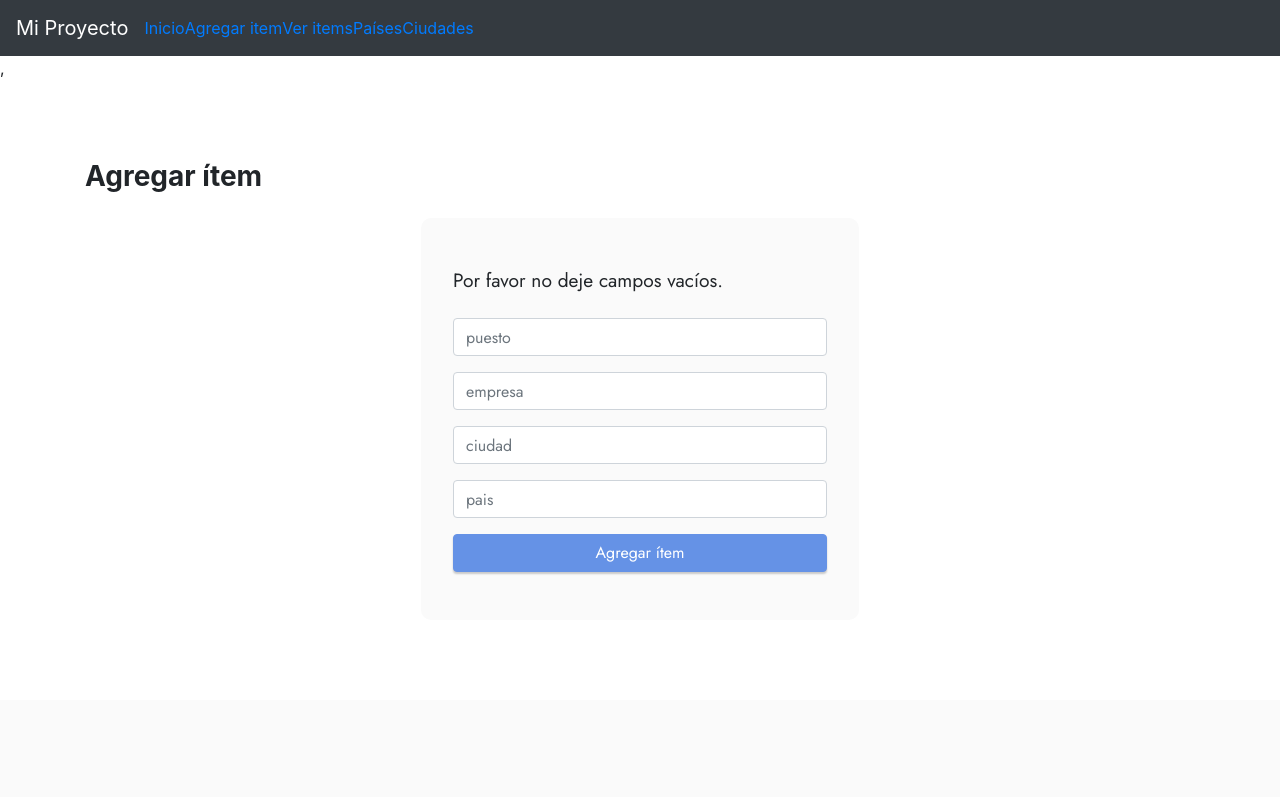
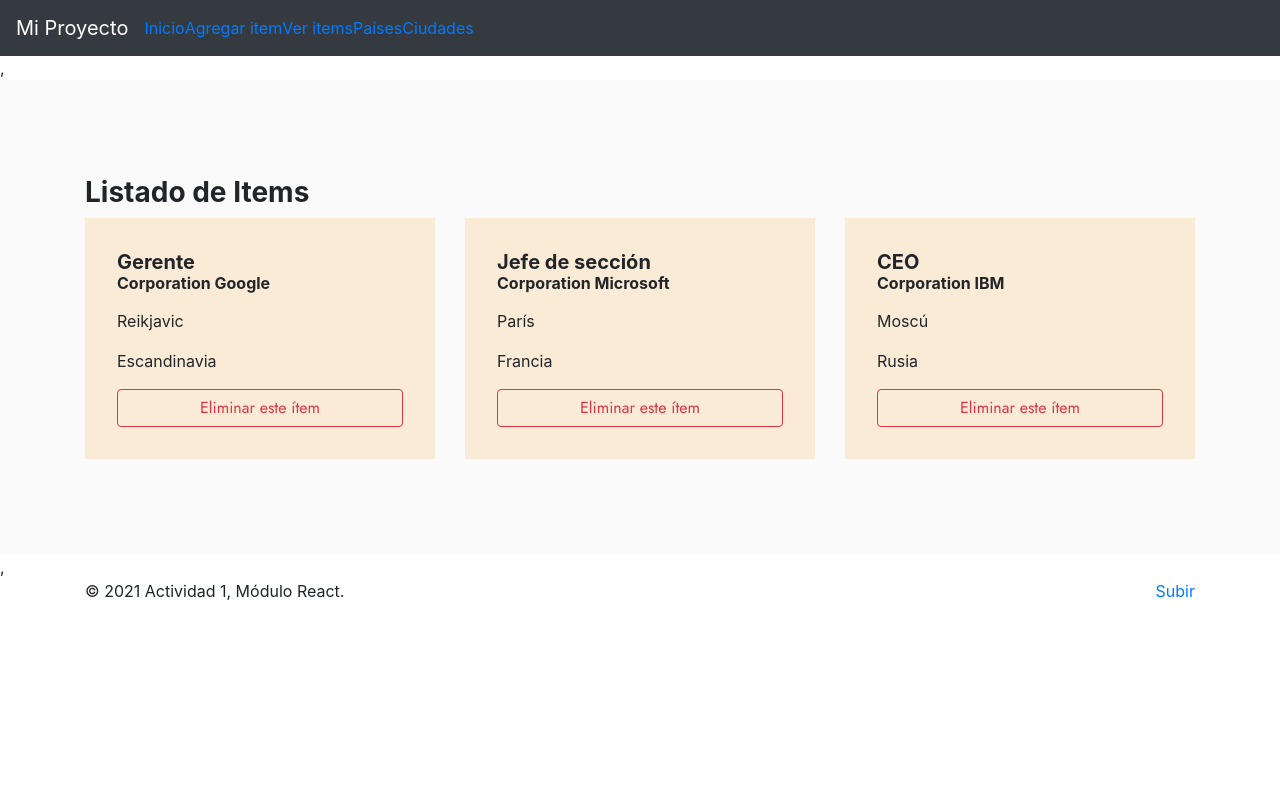
Before and after one commit to ucusita/todo-list, a React (Create React App) app: page /ListaItemView in a window 1280 px wide. Shown: the top 797 px of the page. Built offline with nearby package versions, Linux system fonts and the light colour scheme; a web font is replaced by a local one.

Commit message:
Funcionando ciudades y paises

```diff
--- a/src/App.js
+++ b/src/App.js
@@ -14,7 +14,40 @@ import {
 import '../node_modules/bootstrap/dist/css/bootstrap.min.css'; // Archivo CSS de Bootstrap 4
 import '../node_modules/bootstrap/dist/js/bootstrap.min.js'; // Archivo Javascript de Bootstrap 4
 
-function App() {
+import items from './components/items/items.json'
+import React from 'react';
+
+export default class App extends React.Component {
+
+  state = {
+    listaItems: items,
+    verMensaje: false
+  }
+
+  eliminarItem = (elementoBorrar) => {
+    console.log("Eliminar item")
+    const filtredData = this.state.listaItems.filter(item => item.id !== elementoBorrar);
+    this.setState({ listaItems: filtredData });
+  }
+
+
+  agregarItem = (e) => {
+    console.log("Boton enviar", e)
+    console.log("Agregar contenido")
+    const nuevoItem = {
+      "id": this.state.listaItems.length + 1,
+      "puesto": e.puesto,
+      "empresa": e.empresa,
+      "pais": e.ciudad,
+      "ciudad": e.pais,
+    };
+    this.setState({ listaItems: this.state.listaItems.concat(nuevoItem) });
+    alert("Agregado correctamente")
+
+    return
+  }
+
+  render() {
     return (
       <>
         <Switch>
@@ -22,10 +55,10 @@ function App() {
             <Menu />
           </Route>
           <Route path="/ListaItemAdd">
-          <ListaItemAdd />
+            <ListaItemAdd submit={this.procesaBotonSubmit} agregarItem={this.agregarItem} />
           </Route>
           <Route path="/ListaItemView">
-          <ListaItemView />
+            <ListaItemView items={this.state.listaItems} eliminarItem={this.eliminarItem} />
           </Route>
           <Route path="/Paises">
             <PaisesAdd />
@@ -36,7 +69,6 @@ function App() {
         </Switch>,
         <Footer />
       </>
-  );
+    )
   }
-
-export default App;
+}
--- a/src/components/items/listaItemAdd.jsx
+++ b/src/components/items/listaItemAdd.jsx
@@ -8,7 +8,10 @@ export default class ListaItemAdd extends React.Component {
     empresa: '',
     pais: '',
     ciudad: '',
-    verMensaje: false
+    verMensaje: false,
+    paises: JSON.parse(localStorage.getItem('Paises')) ? JSON.parse(localStorage.getItem('Paises')) : [],
+    ciudades: JSON.parse(localStorage.getItem('Ciudades')),
+    ciudadesfiltradas: JSON.parse(localStorage.getItem('Ciudades'))
   }
 
 
@@ -20,19 +23,32 @@ export default class ListaItemAdd extends React.Component {
     this.setState({ verMensaje: false });
     this.setState({ empresa: e.target.value });
   };
-  handleCiudadInput = e => {
+
+  handlePaisSelect = e => {
+    this.setState({ verMensaje: false });
+    this.setState({ pais: e.target.value });
+    const filtredData = this.state.ciudades.filter(item => item.Pais === e.target.value);
+    console.log(filtredData);
+    this.setState({ ciudadesfiltradas: filtredData }, () => {
+      console.log(this.state.ciudadesfiltradas, 'ciudadesfiltradas');
+    });
+    console.log(this.state.ciudadesfiltradas);
+  };
+  handleCiudadSelect = e => {
     this.setState({ verMensaje: false });
     this.setState({ ciudad: e.target.value });
-  };
-  handlePaisInput = e => {
-    this.setState({ verMensaje: false });
-    this.setState({ pais: e.target.value });
   };
 
   handleOnSubmit = e => {
     e.preventDefault()
+    if (e.puesto === '' || e.empresa === '' || e.ciudad === '' || e.pais === '') {
+      this.setState({ verMensaje: true })
+      console.log('Alguno es nulo')
+      alert('Algun campo es nulo')
+      return
+    }
     console.log(this.state)
-    this.props.submit(this.state)
+    this.props.agregarItem(this.state)
   }
 
   render() {
@@ -72,19 +88,23 @@ export default class ListaItemAdd extends React.Component {
                         onChange={this.handleEmpresaInput}
                         className="form-control" />
                     </div>
+                    <div data-for="pais" className="col-lg-12 col-md-12 col-sm-12 form-group">
+                      <select className="col-md col-12 form-control"
+                        value={this.state.pais}
+                        onChange={this.handlePaisSelect}>
+                        {this.state.paises.map((e, indice) =>
+                          <option key={indice} value={e}>{e}</option>
+                        )}
+                      </select>
+                    </div>
                     <div data-for="ciudad" className="col-lg-12 col-md-12 col-sm-12 form-group">
-                      <input type="text"
-                        placeholder="ciudad"
+                      <select className="col-md col-12 form-control"
                         value={this.state.ciudad}
-                        onChange={this.handleCiudadInput}
-                        className="form-control" />
-                    </div>
-                    <div data-for="pais" className="col-lg-12 col-md-12 col-sm-12 form-group">
-                      <input type="text"
-                        placeholder="pais"
-                        value={this.state.pais}
-                        onChange={this.handlePaisInput}
-                        className="form-control" />
+                        onChange={this.handleCiudadSelect}>
+                        {this.state.ciudadesfiltradas.map((e) =>
+                          <option key={e.Ciudad} value={e.Ciudad}>{e.Ciudad}</option>
+                        )}
+                      </select>
                     </div>
                     <div className="col-auto mbr-section-btn align-center">
                       <button type="submit" className="btn btn-primary display-4">Agregar ítem</button>
--- a/src/components/items/listaItemView.jsx
+++ b/src/components/items/listaItemView.jsx
@@ -1,50 +1,25 @@
 import React from 'react';
 
 import './estilositems.css';
-import items from './items.json'
 import Item from './item'
-import ListaItemAdd from './listaItemAdd';
 
-class ListaItemView extends React.Component {
+export default class ListaItemView extends React.Component {
 
     state = {
-        listaItems: items,
+        listaItems: this.props.items, //items,
         verMensaje: false
     }
 
     eliminarItem = (elementoBorrar) => {
-        console.log("Eliminar item")
         const filtredData = this.state.listaItems.filter(item => item.id !== elementoBorrar);
         this.setState({ listaItems: filtredData });
-    }
-
-    procesaBotonSubmit = (e) => {
-        console.log("Boton enviar",e);
-        if (e.puesto === '' || e.empresa === '' || e.ciudad === '' || e.pais === '') {
-            this.setState({ verMensaje: true })
-            console.log('Alguno es nulo')
-            alert('Algun campo es nulo')
-            return
-        } else {
-            console.log("Agregar contenido")
-            const nuevoItem = {
-                "id": this.state.listaItems.length + 1,
-                "puesto": e.puesto,
-                "empresa": e.empresa,
-                "pais": e.ciudad,
-                "ciudad": e.pais,
-            };
-            this.setState({ listaItems: this.state.listaItems.concat(nuevoItem) });
-            alert("Agregado correctamente")
-        }
-        return
+        this.props.eliminarItem(elementoBorrar);
     }
 
     render() {
         console.log("states", this.state.listaItems);
         return (
             <>
-                <ListaItemAdd submit={this.procesaBotonSubmit} />
                 <section className="team1 cid-svshQR3Kzv" id="ListaItemsView">
                     <div className="container">
                         <div className="row justify-content-center">
@@ -66,5 +41,3 @@ class ListaItemView extends React.Component {
     }
 
 }
-
-export default ListaItemView;
```
Lines whose indentation alone changed are shown as unchanged.
